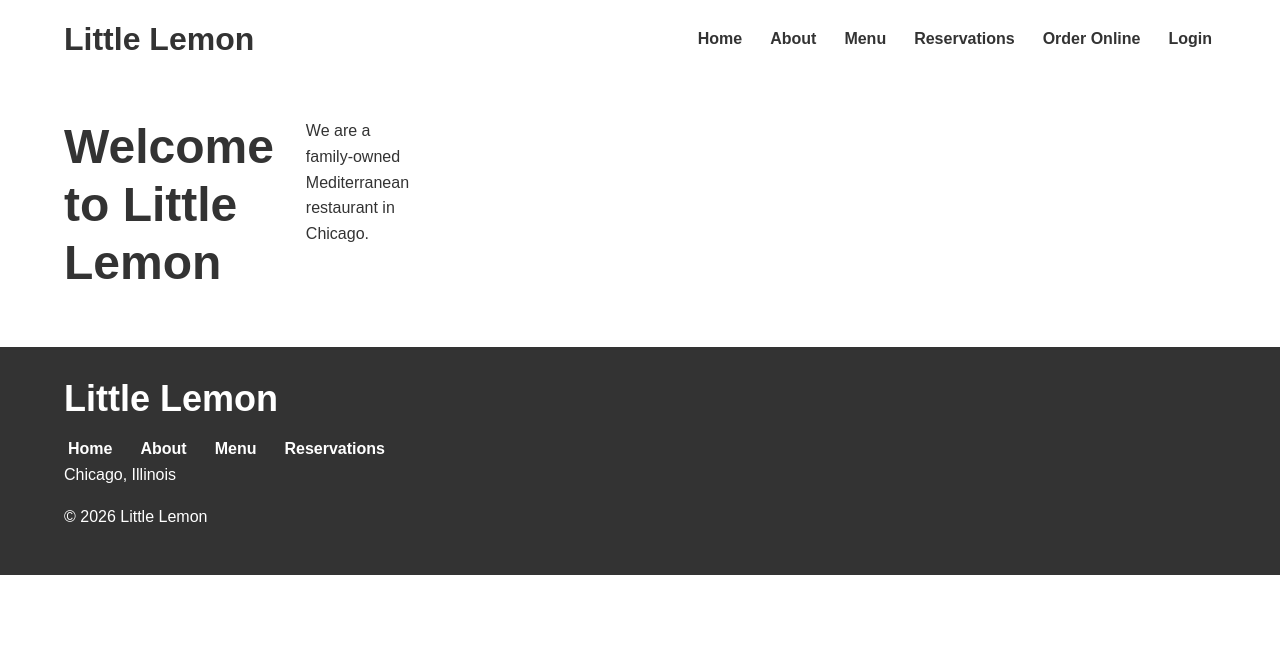
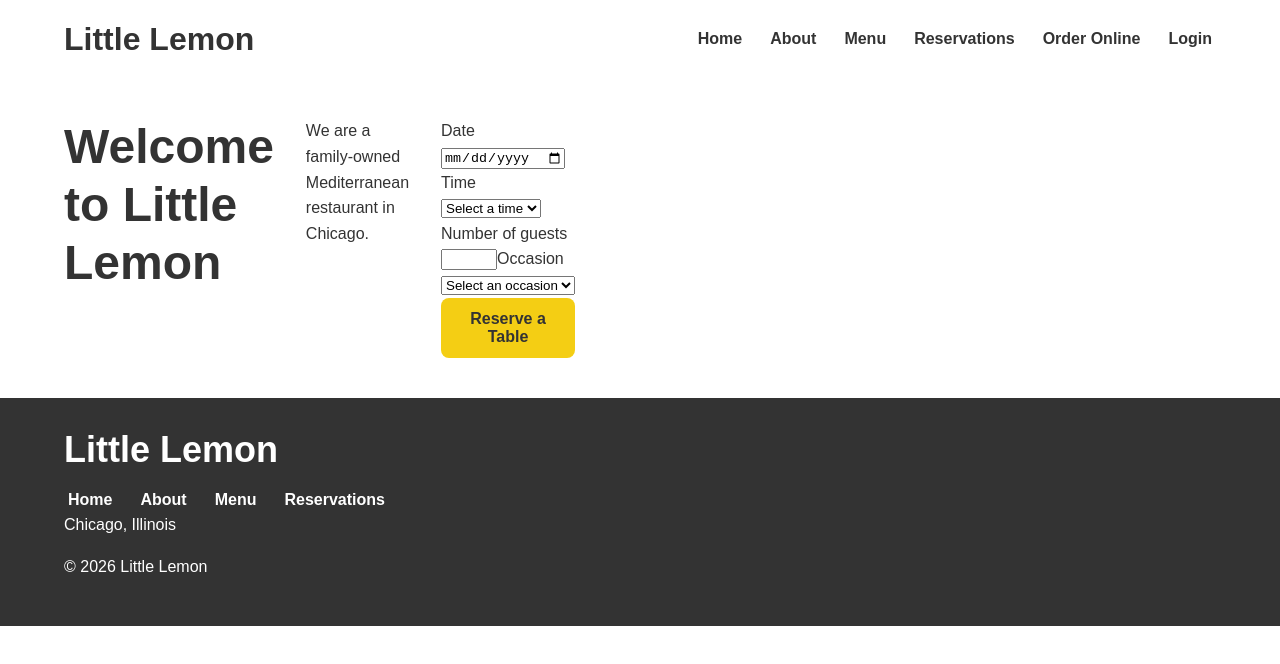
Before and after one commit to NaimaMuse/little-lemon, a React (Create React App) app: page / in a window 1280 px wide. Shown: the top 664 px of the page. Built offline with nearby package versions, Linux system fonts and the light colour scheme.

Commit message:
Lift booking state to Main component

```diff
--- /dev/null
+++ b/src/Components/BookingForm.js
@@ -0,0 +1,71 @@
+import { useState } from "react";
+
+function BookingForm({ availableTimes, dispatch }) {
+  const [date, setDate] = useState("");
+  const [time, setTime] = useState("");
+  const [guests, setGuests] = useState("");
+  const [occasion, setOccasion] = useState("");
+
+  function handleDateChange(e) {
+    const selectedDate = e.target.value;
+
+    setDate(selectedDate);
+
+    dispatch({
+      type: "UPDATE_TIMES",
+      date: selectedDate
+    });
+  }
+
+  return (
+    <form>
+      <label htmlFor="date">Date</label>
+      <input
+        id="date"
+        type="date"
+        value={date}
+        onChange={handleDateChange}
+      />
+
+      <label htmlFor="time">Time</label>
+      <select
+        id="time"
+        value={time}
+        onChange={(e) => setTime(e.target.value)}
+      >
+        <option value="">Select a time</option>
+
+        {availableTimes.map((availableTime) => (
+          <option key={availableTime} value={availableTime}>
+            {availableTime}
+          </option>
+        ))}
+      </select>
+
+      <label htmlFor="guests">Number of guests</label>
+      <input
+        id="guests"
+        type="number"
+        min="1"
+        max="10"
+        value={guests}
+        onChange={(e) => setGuests(e.target.value)}
+      />
+
+      <label htmlFor="occasion">Occasion</label>
+      <select
+        id="occasion"
+        value={occasion}
+        onChange={(e) => setOccasion(e.target.value)}
+      >
+        <option value="">Select an occasion</option>
+        <option value="birthday">Birthday</option>
+        <option value="anniversary">Anniversary</option>
+      </select>
+
+      <button type="submit">Reserve a Table</button>
+    </form>
+  );
+}
+
+export default BookingForm;
--- a/src/Components/Main.js
+++ b/src/Components/Main.js
@@ -1,10 +1,39 @@
+import { useReducer } from "react";
+import BookingForm from "./BookingForm";
+
+function initializeTimes() {
+  return [
+    "17:00",
+    "18:00",
+    "19:00",
+    "20:00",
+    "21:00"
+  ];
+}
+
+function updateTimes(state, action) {
+  return state;
+}
+
 function Main() {
+  const [availableTimes, dispatch] = useReducer(
+    updateTimes,
+    [],
+    initializeTimes
+  );
+
   return (
     <main>
       <h1>Welcome to Little Lemon</h1>
+
       <p>
         We are a family-owned Mediterranean restaurant in Chicago.
       </p>
+
+      <BookingForm
+        availableTimes={availableTimes}
+        dispatch={dispatch}
+      />
     </main>
   );
 }
```
Also changed, not shown: src/pages/BookingPage.js (+17 -0 lines).
